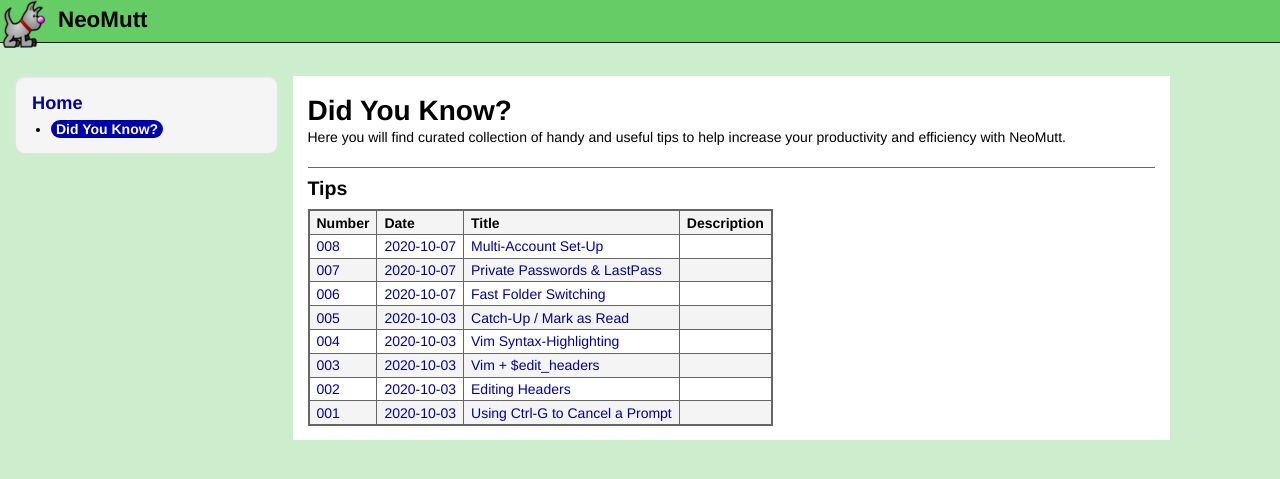
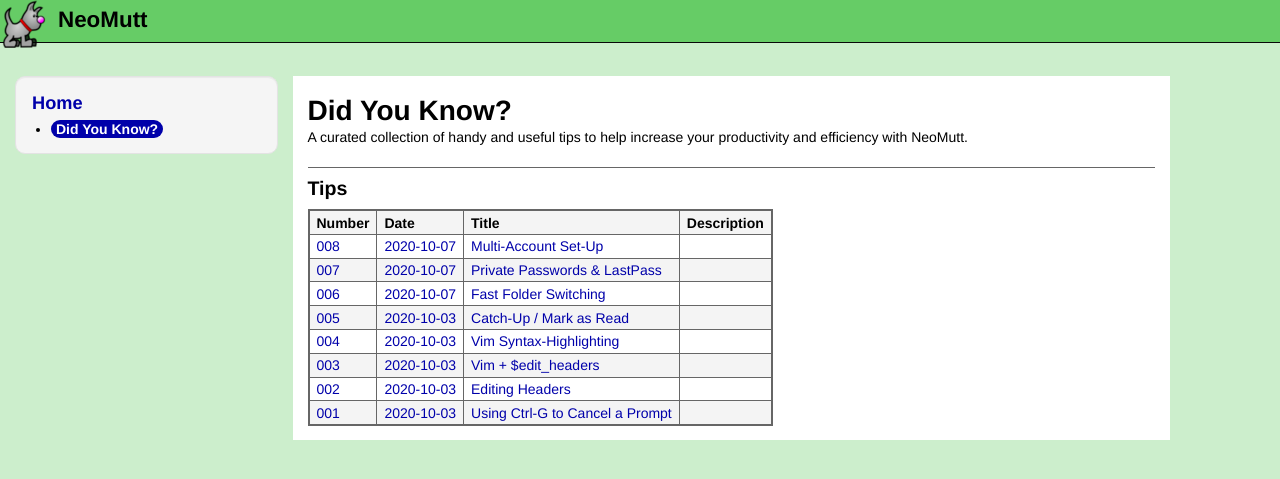
Before and after one commit to neomutt/dyk, a Jekyll site: the page built from dyk.md, in a window 1280 px wide. Shown: the top 479 px of the page. Built offline with Jekyll 4.4.1, drawn with Linux system fonts in a browser that asks for light colours.

Commit message:
Modify first sentence

```diff
--- a/dyk.md
+++ b/dyk.md
@@ -3,7 +3,7 @@ layout: concertina
 title: Did You Know?
 ---
 # {{ page.title }}
-Here you will find curated collection of handy and useful tips to help increase your productivity and efficiency with NeoMutt.
+A curated collection of handy and useful tips to help increase your productivity and efficiency with NeoMutt.
 ## Tips
 
 
```
